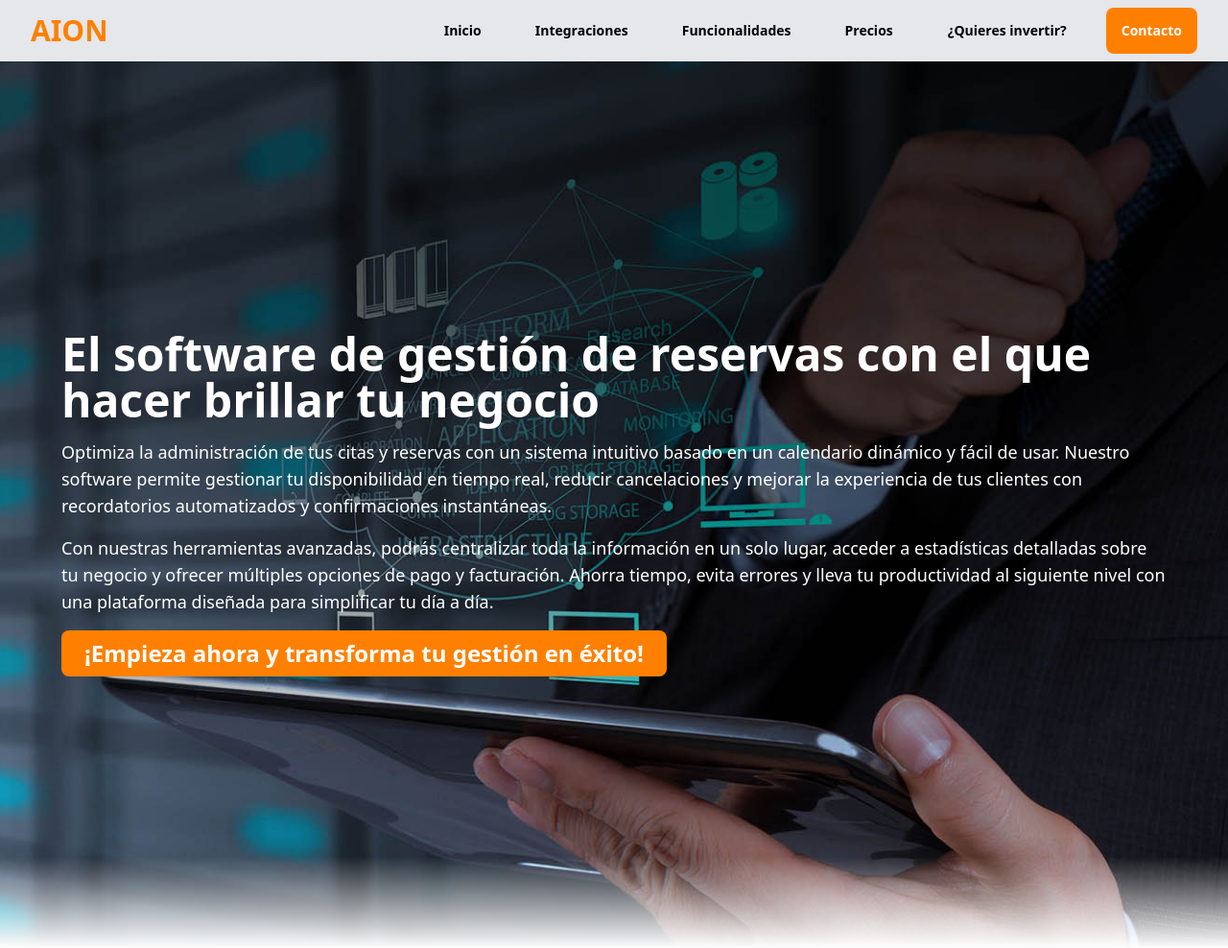
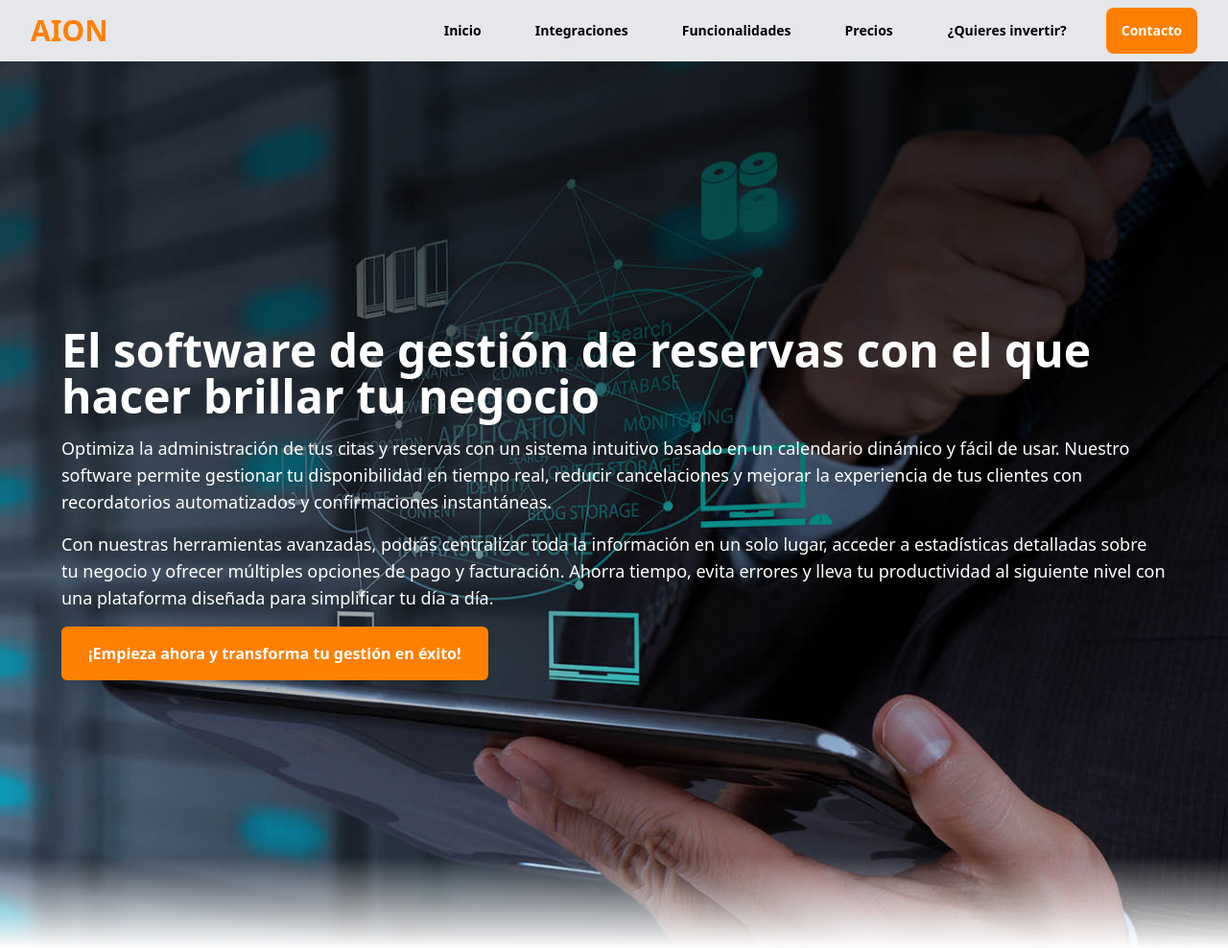
Before and after one commit to seccion9/aion-landing, a PHP site: page / in a window 1280 px wide. Shown: the top 988 px of the page at 96% size. Run offline with PHP 8.4, Linux system fonts and the light colour scheme; some libraries are stand-ins or nearby versions.

Commit message:
Cambios Varios
Se cambian diseños de hover de botones y modificacion de diseños en entorno moviles

```diff
--- a/proyecto_aion_tailwind/index.html
+++ b/proyecto_aion_tailwind/index.html
@@ -38,7 +38,6 @@
         <meta name="msapplication-TileImage" content="/favicon/ms-icon-144x144.png">
         <meta name="theme-color" content="#ffffff">
 
-
 </head>
 
 <body class="overflow-x-hidden">
@@ -70,7 +69,10 @@
                                 Con nuestras herramientas avanzadas, podrás centralizar toda la información en un solo lugar, acceder a estadísticas detalladas sobre tu negocio y ofrecer múltiples opciones de pago y facturación. Ahorra tiempo, evita errores y lleva tu productividad al siguiente nivel con una plataforma diseñada para simplificar tu día a día.
                             </p>
                             <div class="flex justify-center sm:justify-start mt-4">
-                                <a href="#carrusel" class="text-2xl font-semibold text-white bg-[#ff8000] border-[#ff8000] hover:bg-orange-700 hover:border-orange-700 py-2 px-6 rounded-lg transition-all duration-300 ease-in-out" data-aos="fade-right" data-aos-duration="1000">
+                                <a href="#carrusel"
+                                   class="text-2x1 font-semibold bg-[#ff8000] border-0 text-white hover:bg-orange-700
+                                          px-7 py-4 text-center rounded-md shadow-lg
+                                          transition-all duration-500 ease-in-out">
                                     ¡Empieza ahora y transforma tu gestión en éxito!
                                 </a>
                             </div>
@@ -184,11 +186,10 @@
                 </div>
 
                 <!-- Contenedor donde se mostrará el contenido en escritorio -->
-        <div class="w-1/2 bg-white rounded-lg shadow-lg opacity-0 transform translate-x-full transition-all duration-500 ease-in-out hidden sm:block right-card flex-col justify-center ml-4 xl:ml-10 pr-3 pl-6 pt-6 pb-6" id="texto-seleccionado">
+                <div class="w-1/2 bg-white rounded-lg shadow-lg opacity-0 transform translate-x-full transition-all duration-700 ease-in-out hidden sm:block right-card flex-col justify-center ml-4 xl:ml-10 pr-3 pl-6 pt-6 pb-6" id="texto-seleccionado">
                     <h3 class="text-2xl font-semibold text-gray-600" id="titulo-texto"></h3>
                     <p id="descripcion-texto" class="text-base mt-4"></p>
                     <img alt="Imagen descriptiva" id="imagen-texto" class="mt-4 w-full h-auto object-contain hidden">
-
                 </div>
             </div>
         </section>
@@ -203,47 +204,47 @@
             <!-- Sección modulos -->
             <section class="modulos-destacados flex flex-wrap justify-around gap-8 w-full max-w-screen-xl mx-auto mt-10 px-4">
 
-                <div class="tarjeta relative group flex flex-col items-center justify-between w-64 h-auto transition-all transform hover:scale-105 overflow-hidden">
-                    <div class="w-full h-40 cursor-pointer" onclick="openModal('img/reservasAION.png')">
-                        <img src="img/newCalendario.png" class="w-full h-full object-contain object-center rounded-lg transition-all group-hover:opacity-90">
-                        <div class="absolute top-2 right-2 text-white text-2xl bg-gray-500 bg-opacity-70 w-8 h-8 flex items-center justify-center rounded-full group-hover:opacity-100 opacity-0 transition-opacity">+</div>
+                <!-- Tarjeta 1 -->
+                <div class="tarjeta relative group flex flex-col items-center justify-between w-64 h-auto overflow-hidden">
+                    <div class="w-full h-40 cursor-pointer overflow-hidden" onclick="openModal('img/reservasAION.png')">
+                        <img src="img/newCalendario.png" class="w-full h-full object-contain object-center rounded-lg transition-transform duration-300 ease-in-out group-hover:scale-105">
+                        <div class="absolute top-2 right-2 text-white text-2xl bg-gray-500 bg-opacity-70 w-8 h-8 flex items-center justify-center rounded-full opacity-100 md:opacity-0 group-hover:opacity-100 transition-opacity">+</div>
                     </div>
                     <div class="p-4 text-center flex-grow flex flex-col justify-start h-auto">
                         <h3 class="text-xl text-black font-bold">Calendario de reservas</h3>
-                        <p class="text-gray-600 mt-2 text-base">Por supuesto que un sistema de reservas no puede funcionar sin un calendario. Y aunque vamos mucho mas alla, la base es un sistema cómodo y personalizable para la empresa,
-                            donde podrán gestionar todas sus salas desde un único lugar y ofrecer de forma conjunta al usuario para que todas ellas puedan ser reservadas.</p>
+                        <p class="text-gray-600 mt-2 text-base">Por supuesto que un sistema de reservas no puede funcionar sin un calendario. Y aunque vamos mucho mas alla, la base es un sistema cómodo y personalizable para la empresa, donde podrán gestionar todas sus salas desde un único lugar y ofrecer de forma conjunta al usuario para que todas ellas puedan ser reservadas.</p>
                     </div>
                 </div>
 
-                <div class="tarjeta relative group flex flex-col items-center justify-between w-64 h-auto transition-all transform hover:scale-105 overflow-hidden">
-                    <div class="w-full h-40 cursor-pointer" onclick="openModal('img/cuponesAION.png')">
-                        <img src="img/newCupon.png" class="w-full h-full object-contain object-center rounded-lg transition-all group-hover:opacity-90">
-                        <div class="absolute top-2 right-2 text-white text-2xl bg-gray-500 bg-opacity-70 w-8 h-8 flex items-center justify-center rounded-full group-hover:opacity-100 opacity-0 transition-opacity">+</div>
+                <!-- Tarjeta 2 -->
+                <div class="tarjeta relative group flex flex-col items-center justify-between w-64 h-auto overflow-hidden">
+                    <div class="w-full h-40 cursor-pointer overflow-hidden" onclick="openModal('img/cuponesAION.png')">
+                        <img src="img/newCupon.png" class="w-full h-full object-contain object-center rounded-lg transition-transform duration-300 ease-in-out group-hover:scale-105">
+                        <div class="absolute top-2 right-2 text-white text-2xl bg-gray-500 bg-opacity-70 w-8 h-8 flex items-center justify-center rounded-full opacity-100 md:opacity-0 group-hover:opacity-100 transition-opacity">+</div>
                     </div>
                     <div class="p-4 text-center flex-grow flex flex-col justify-start h-auto">
                         <h3 class="text-xl text-black font-bold">Descuentos / Bonos / Cupones</h3>
-                        <p class="text-gray-600 mt-2 text-base">Ofrecemos un sistema muy potente para que puedas realizar promociones de salas concretas en los días/horas que tu quieras. Utilizar tus descuentos y bonos de forma automática y desatendida a través de la web.
-                        </p>
+                        <p class="text-gray-600 mt-2 text-base">Ofrecemos un sistema muy potente para que puedas realizar promociones de salas concretas en los días/horas que tu quieras. Utilizar tus descuentos y bonos de forma automática y desatendida a través de la web.</p>
                     </div>
                 </div>
 
-                <div class="tarjeta relative group flex flex-col items-center justify-between w-64 h-auto transition-all transform hover:scale-105 overflow-hidden">
-                    <div class="w-full h-40 cursor-pointer" onclick="openModal('img/facturacionAION.png')">
-                        <img src="img/newCalidad.png" class="w-full h-full object-contain object-center rounded-lg transition-all group-hover:opacity-90">
-                        <div class="absolute top-2 right-2 text-white text-2xl bg-gray-500 bg-opacity-70 w-8 h-8 flex items-center justify-center rounded-full group-hover:opacity-100 opacity-0 transition-opacity">+</div>
+                <!-- Tarjeta 3 -->
+                <div class="tarjeta relative group flex flex-col items-center justify-between w-64 h-auto overflow-hidden">
+                    <div class="w-full h-40 cursor-pointer overflow-hidden" onclick="openModal('img/facturacionAION.png')">
+                        <img src="img/newCalidad.png" class="w-full h-full object-contain object-center rounded-lg transition-transform duration-300 ease-in-out group-hover:scale-105">
+                        <div class="absolute top-2 right-2 text-white text-2xl bg-gray-500 bg-opacity-70 w-8 h-8 flex items-center justify-center rounded-full opacity-100 md:opacity-0 group-hover:opacity-100 transition-opacity">+</div>
                     </div>
                     <div class="p-4 text-center flex-grow flex flex-col justify-start h-auto">
                         <h3 class="text-xl text-black font-bold">Garantía de funcionamiento</h3>
-                        <p class="text-gray-600 mt-2 text-base">Aion es una herramienta que lleva desarrollandose mucho tiempo, ¡ya vamos por la versión 7! Actualmente esta funcionando en multiples empresas con distintas tematicas,
-                            cuenta con un desarrollo y perfeccionamiento constante.
-                        </p>
+                        <p class="text-gray-600 mt-2 text-base">Aion es una herramienta que lleva desarrollandose mucho tiempo, ¡ya vamos por la versión 7! Actualmente esta funcionando en multiples empresas con distintas tematicas, cuenta con un desarrollo y perfeccionamiento constante.</p>
                     </div>
                 </div>
 
-                <div class="tarjeta relative group flex flex-col items-center justify-between w-64 h-auto transition-all transform hover:scale-105 overflow-hidden">
-                    <div class="w-full h-40 cursor-pointer" onclick="openModal('img/correosAION.png')">
-                        <img src="img/newCorreo.png" class="w-full h-full object-contain object-center rounded-lg transition-all group-hover:opacity-90">
-                        <div class="absolute top-2 right-2 text-white text-2xl bg-gray-500 bg-opacity-70 w-8 h-8 flex items-center justify-center rounded-full group-hover:opacity-100 opacity-0 transition-opacity">+</div>
+                <!-- Tarjeta 4 -->
+                <div class="tarjeta relative group flex flex-col items-center justify-between w-64 h-auto overflow-hidden">
+                    <div class="w-full h-40 cursor-pointer overflow-hidden" onclick="openModal('img/correosAION.png')">
+                        <img src="img/newCorreo.png" class="w-full h-full object-contain object-center rounded-lg transition-transform duration-300 ease-in-out group-hover:scale-105">
+                        <div class="absolute top-2 right-2 text-white text-2xl bg-gray-500 bg-opacity-70 w-8 h-8 flex items-center justify-center rounded-full opacity-100 md:opacity-0 group-hover:opacity-100 transition-opacity">+</div>
                     </div>
                     <div class="p-4 text-center flex-grow flex flex-col justify-start h-auto">
                         <h3 class="text-xl text-black font-bold">Envío de fotos automático / Gestión envío de correos</h3>
@@ -251,8 +252,8 @@
                     </div>
                 </div>
             </section>
+        </section>
 
-            <!-- Modal -->
             <!-- Modal -->
         <div id="imageModal" class="fixed inset-0 flex items-center justify-center bg-black bg-opacity-50 invisible opacity-0 transition-opacity duration-300 z-50" onclick="closeModal()">
             <div id="modalContent" class="bg-white p-8 rounded-lg shadow-lg max-w-4xl relative transform scale-95 transition-transform duration-300" onclick="event.stopPropagation()">
@@ -262,7 +263,6 @@
                 <img id="modalImage" src="" class="w-full h-auto rounded-lg">
             </div>
         </div>
-
 
         <section class="contenedor text-center py-8 bg-white" id="precios">
             <h2 class="text-5xl text-orange-500 mb-4 font-bold">Elige tu plan</h2>
@@ -298,7 +298,7 @@
                         <p class="text-gray-400">- Lorem ipsum dolor sit amet.</p>
                         <p class="text-gray-400">- Lorem ipsum dolor sit amet.</p>
                     </div>
-                    <button class="w-full mt-4 bg-white border-2 border-orange-500 text-black font-semibold py-2 rounded-lg hover:bg-orange-100">Solicita tu acceso</button>
+                    <button class="w-full mt-4 bg-white border-2 border-orange-500 text-black font-semibold py-2 rounded-lg hover:bg-orange-100 transition-colors duration-500 ease-in-out">Solicita tu acceso</button>
                 </div>
                 <!-- Plan completo -->
                 <div class="tarjetaPlan card w-80 h-auto bg-gray-100 shadow-xl rounded-xl p-6 mr-4" id="tarjeta2" data-aos="fade-left">
@@ -320,10 +320,12 @@
                         <p class="text-black">- Lorem ipsum dolor sit amet.</p>
                         <p class="text-black">- Lorem ipsum dolor sit amet.</p>
                     </div>
-                    <button class="w-full mt-4 bg-orange-500 text-black font-semibold py-2 rounded-lg hover:bg-orange-400">Elige este plan</button>
+                    <button class="w-full mt-4 bg-orange-500 text-white font-semibold py-2 rounded-lg hover:bg-orange-700 transition-colors duration-500 ease-in-out">Elige este plan</button>
+
                 </div>
             </div>
         </section>
+
 
         <!-- Sección dudas -->
         <section class="contenedor text-center py-8 bg-gray-100" id="video">
@@ -361,7 +363,7 @@
 
 
         <!-- Modal -->
-        <div id="modal" class="fixed inset-0 bg-gray-800 bg-opacity-50 hidden justify-center items-center z-50">
+        <div id="modal" class="fixed inset-0 bg-gray-800 bg-opacity-50 hidden justify-center items-center z-50 transition-opacity duration-500 opacity-0">
             <div class="modal-contenido bg-white rounded-xl p-8 w-96 relative shadow-lg">
                 <span id="cerrar" class="cursor-pointer text-2xl text-gray-500 absolute top-2 right-3">&times;</span>
                 <h2 class="text-2xl font-semibold text-center mb-4 text-gray-800">Completa tus datos</h2>
@@ -384,10 +386,14 @@
                         <span>Acepto los <strong class="p-terminos"><a href="terminosCondiciones.html" class="text-blue-500 hover:underline">términos y condiciones</a></strong> y la <strong class="p-terminos"><a href="politicaPrivacidad.html" class="text-blue-500 hover:underline">política de privacidad</a></strong>.</span>
                     </label>
 
-                    <button type="submit" class="w-full bg-orange-500 text-white hover:bg-orange-400 rounded-lg py-2">Enviar</button>
+                    <button type="submit" class="w-full bg-orange-500 text-white hover:bg-orange-700 hover:text-white rounded-lg py-2 transition-colors duration-500 ease-in-out">
+                        Enviar
+                    </button>
+
                 </form>
             </div>
         </div>
+
     </main>
 
     <footer class="w-full">
--- a/proyecto_aion_tailwind/invertir.html
+++ b/proyecto_aion_tailwind/invertir.html
@@ -90,7 +90,7 @@
                     </div>
 
                     <div class="flex justify-center">
-                        <button type="submit" class="btn w-full sm:w-1/2 bg-[#ff8000] border-[#ff8000] text-white hover:bg-orange-700 h-10">
+                        <button type="submit" class="btn w-full sm:w-1/2 bg-[#ff8000] border-[#ff8000] text-white hover:bg-orange-700 h-10 transition-colors duration-300 ease-in-out">
                             Enviar
                         </button>
                     </div>
@@ -112,12 +112,9 @@
             AOS.init();
         </script>
 
-
     <script src="https://cdn.jsdelivr.net/npm/sweetalert2@11"></script> <!-- Librería SweetAlert2 -->
-    <script src="scriptNav.js"></script>
     <script src="script_invertir.js"></script>
     <script src="mensajeDuda.js"></script>
-    <script src="botonSubir.js"></script>
     <script src="https://cdn.tailwindcss.com"></script>
     <script src="nav.js"></script>
     <script src="menu_hamburguesa.js"></script>
--- a/proyecto_aion_tailwind/styles.css
+++ b/proyecto_aion_tailwind/styles.css
@@ -1,4 +1,8 @@
 /* ===== Estilos generales ===== */
+html {
+    scroll-behavior: smooth;
+}
+
 body {
     overflow-x: hidden; /* Evita el desplazamiento horizontal */
     margin: 0; /* Elimina los márgenes predeterminados */
```
Also changed, not shown: proyecto_aion_tailwind/footer.js (+5 -6 lines), proyecto_aion_tailwind/formulario.html (+6 -14 lines), proyecto_aion_tailwind/formularioPrecios.js (+27 -7 lines), proyecto_aion_tailwind/nav.js (+6 -1 lines), proyecto_aion_tailwind/script_info_tarjetas.js (+11 -1 lines). Lines whose indentation alone changed are shown as unchanged.
